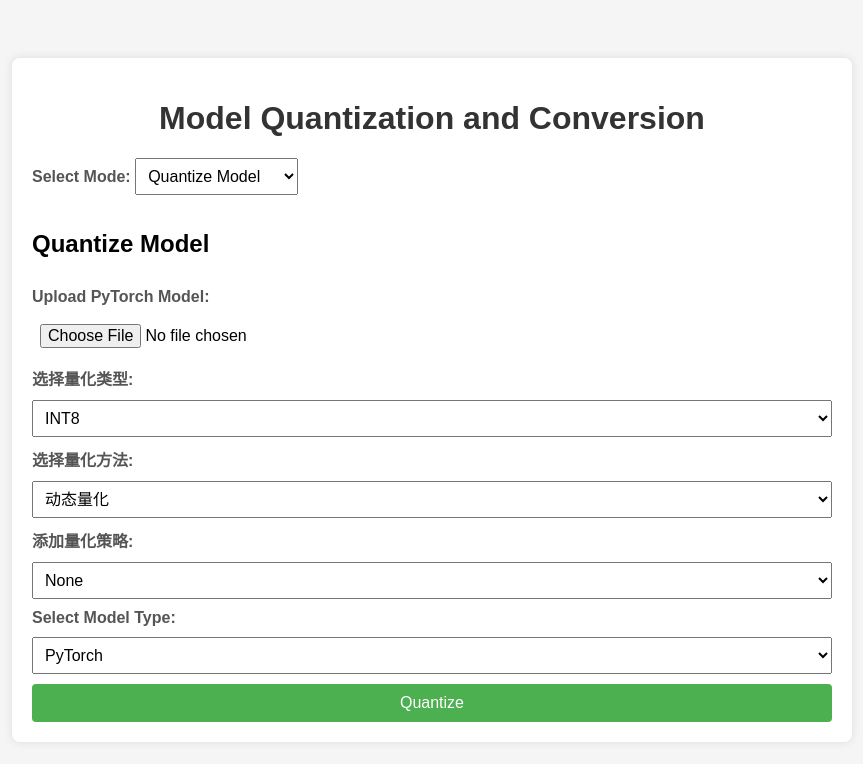
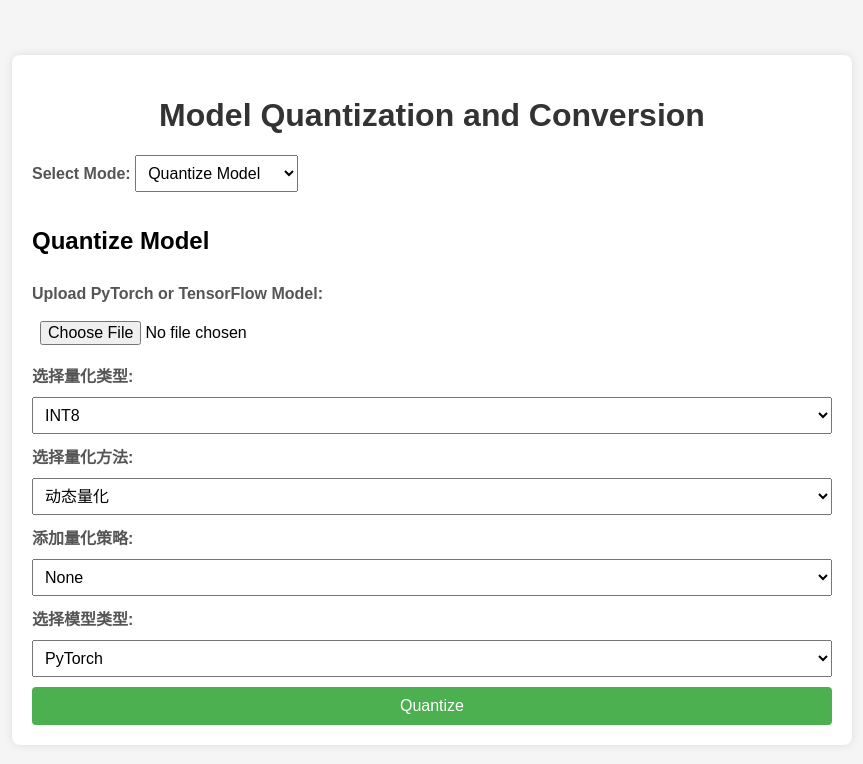
Before and after one commit to JT-Collaboration/model_quantization_project, a FastAPI app: page / in a window 1280 px wide. Shown: the top 764 px of the page, without its empty margins (208-1071 px from the left). Run offline with FastAPI, Linux system fonts and the light colour scheme.

Commit message:
Update index.html

```diff
--- a/templates/index.html
+++ b/templates/index.html
@@ -23,7 +23,7 @@
         <div id="quantize-section" class="section" style="display: block;">
             <form id="quantize-form" enctype="multipart/form-data">
                 <h2>Quantize Model</h2>
-                <label for="quantize-file">Upload PyTorch Model:</label>
+                <label for="quantize-file">Upload PyTorch or TensorFlow Model:</label>
                 <input type="file" id="quantize-file" name="file" required>
 
                 <label for="quantization-type">选择量化类型:</label>
@@ -48,7 +48,7 @@
                     <option id="EQ" value="EQ" style="display: block;">EQ</option>
                 </select>
 
-                <label for="model-type">Select Model Type:</label>
+                <label for="model-type">选择模型类型:</label>
                 <select id="model-type" name="model_type">
                     <option value="pytorch">PyTorch</option>
                     <option value="tensorflow">TensorFlow</option>
@@ -57,18 +57,23 @@
                 <button type="button" onclick="quantizeModel()">Quantize</button>
             </form>
             <p id="quantized-model-structure" style="display: none;">Model Structure: <span id="model-structure-text"></span></p>
-            <a id="quantized-download-link" href="#" style="display: none;" download>Download Quantized Model</a>
+            <a id="quantized-download-link" href="#" style="display: none;">Download Quantized Model</a>
         </div>
 
         <!-- 转换模型部分 -->
         <div id="convert-section" class="section" style="display: none;">
             <form id="convert-form" enctype="multipart/form-data">
-                <h2>Convert PyTorch Model to ONNX</h2>
-                <label for="convert-file">Upload PyTorch Model:</label>
+                <h2>Convert PyTorch or TensorFlow Model to ONNX</h2>
+                <label for="convert-file">Upload PyTorch or TensorFlow Model:</label>
                 <input type="file" id="convert-file" name="file" required>
+                <label for="model-type">选择模型类型:</label>
+                <select id="convert-model-type" name="model_type">
+                    <option value="pytorch">PyTorch</option>
+                    <option value="tensorflow">TensorFlow</option>
+                </select>
                 <button type="button" onclick="convertModel()">Convert</button>
             </form>
-            <a id="onnx-download-link" href="" style="display: none;" download>Download ONNX Model</a>
+            <a id="onnx-download-link" href="" style="display: none;">Download ONNX Model</a>
         </div>
     </div>
 
@@ -128,7 +133,7 @@
             if (response.ok) {
                 document.getElementById("model-structure-text").innerText = result.model_structure;
                 document.getElementById("quantized-model-structure").style.display = "block";
-                document.getElementById("quantized-download-link").href = result.quantized_model_path;
+                document.getElementById("quantized-download-link").href = `/download/?quantized_model=${result.quantized_model_path}`;
                 document.getElementById("quantized-download-link").style.display = "inline";
                 showAlert("Model quantization completed successfully!");
             } else {
@@ -146,7 +151,7 @@
             const result = await response.json();
 
             if (response.ok) {
-                document.getElementById("onnx-download-link").href = result.onnx_model_path;
+                document.getElementById("onnx-download-link").href = `/download_onnx/?onnx_model=${result.onnx_model_path}`;
                 document.getElementById("onnx-download-link").style.display = "inline";
                 showAlert("Model conversion to ONNX completed successfully!");
             } else {
```
